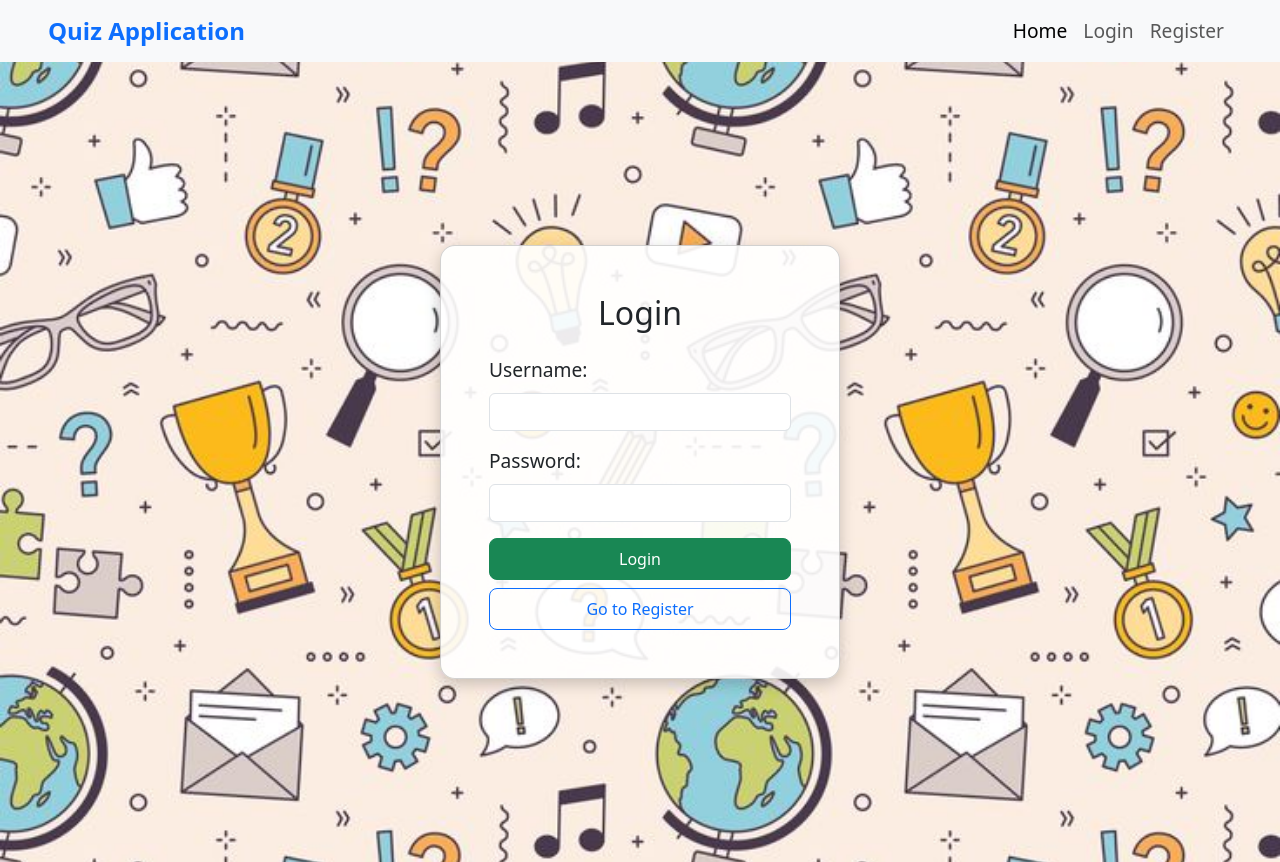
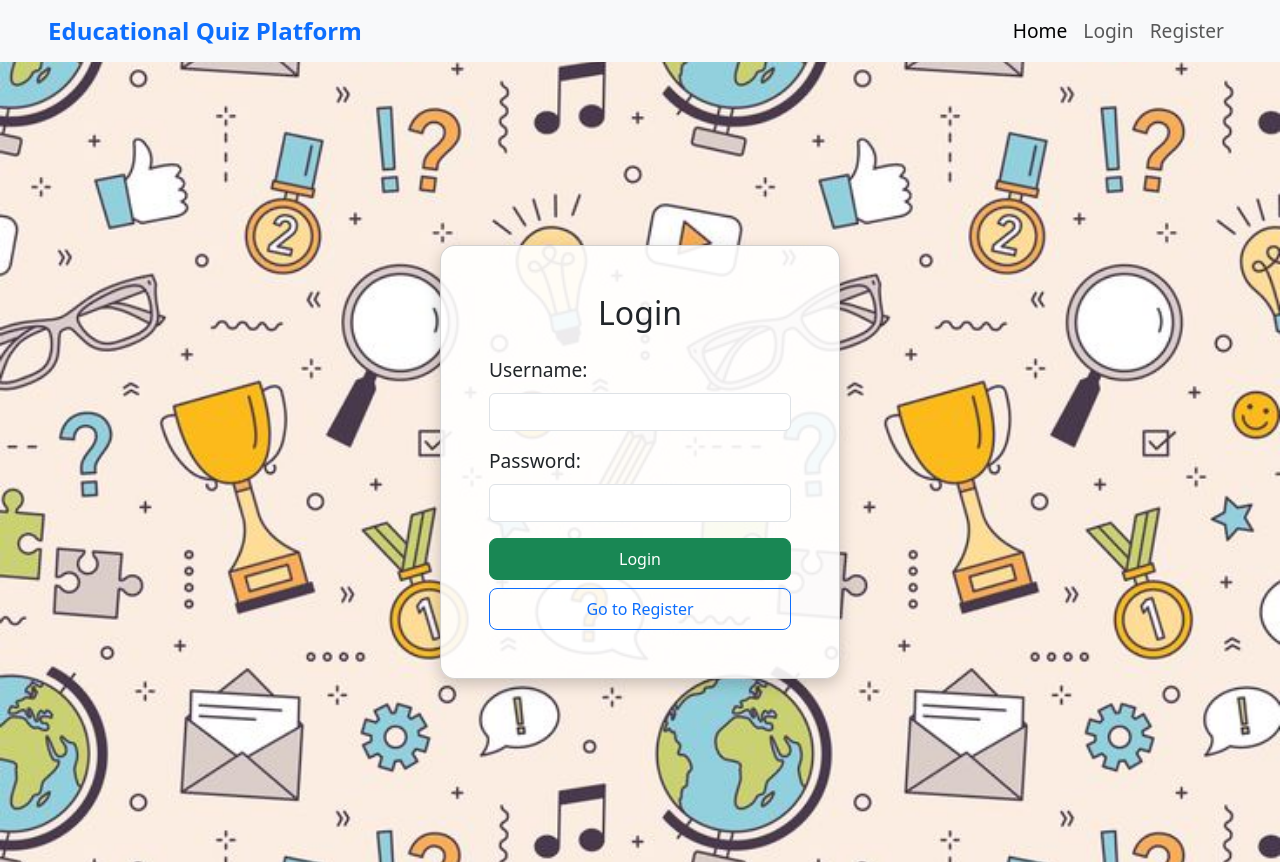
Before and after one commit to MohaiminShoron/Agent-based-Educational-Quiz-Platform, a Vue app in the folder Front-End/: page /login in a window 1280 px wide. Built offline with nearby package versions, Linux system fonts and the light colour scheme.

Commit message:
Navbar, readme file changes

```diff
--- a/Front-End/src/components/HomePage.vue
+++ b/Front-End/src/components/HomePage.vue
@@ -2,7 +2,7 @@
   <div class="home-container">
     <div class="card home-card">
       <div class="card-body">
-        <h2 class="card-title text-center mb-4">Welcome to the Quiz Application</h2>
+        <h2 class="card-title text-center mb-4">Welcome to the Quiz Platform</h2>
         <p class="card-text text-center">Start a quiz and test your knowledge!</p>
         <div class="d-grid gap-2 col-6 mx-auto">
           <router-link to="/categories" class="btn btn-primary btn-lg">Take a Quiz</router-link>
--- a/Front-End/src/components/NavBar.vue
+++ b/Front-End/src/components/NavBar.vue
@@ -1,6 +1,6 @@
 <template>
     <nav class="navbar navbar-expand-lg navbar-light bg-light px-5">
-      <router-link to="/" class="navbar-brand">Quiz Application</router-link>
+      <router-link to="/" class="navbar-brand">Educational Quiz Platform</router-link>
       <button class="navbar-toggler" type="button" data-toggle="collapse" data-target="#navbarNavAltMarkup" aria-controls="navbarNavAltMarkup" aria-expanded="false" aria-label="Toggle navigation">
         <span class="navbar-toggler-icon"></span>
       </button>
```
